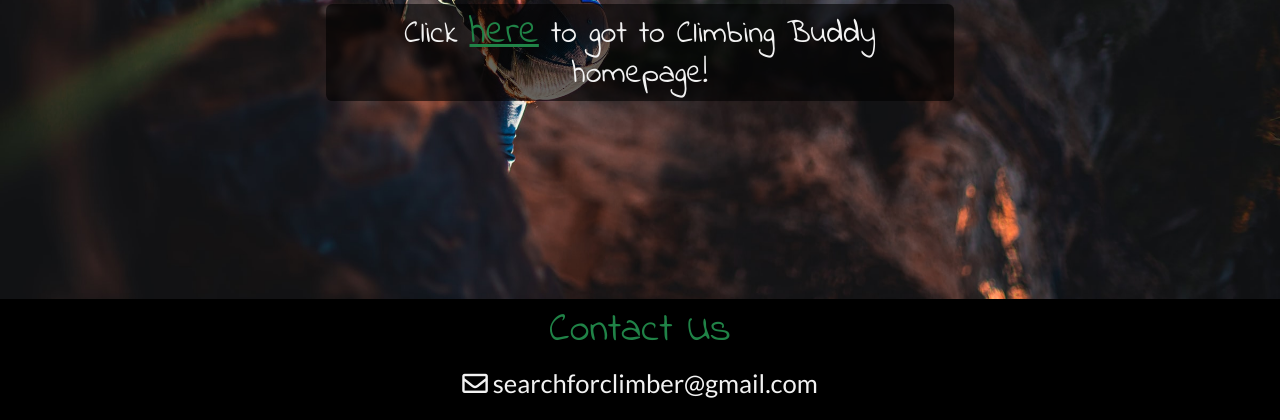
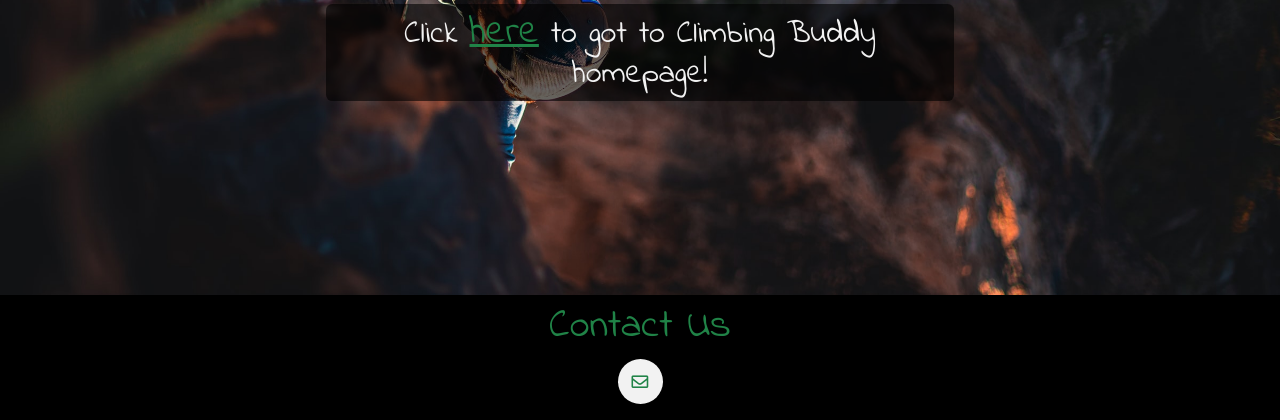
Before and after one commit to mateuszniechwiej/Climbing-Buddy, a Flask app: page /climbs in a window 1280 px wide. Shown: the part 380-800 px from the top of the page. Run offline with Flask 2, Linux system fonts and the light colour scheme; data that the repository does not hold is empty; some libraries are stand-ins or nearby versions.

Commit message:
Style footer contact mail icon

```diff
--- a/static/css/style.css
+++ b/static/css/style.css
@@ -78,6 +78,20 @@ footer a span:hover, footer i:hover {
     color: #1bab74;
 }
 
+.cb-footer i {
+    font-size: 1.2em;
+    color: #208347;
+}
+.cb-footer a {
+    color: #f2f2f2;
+    background-color: #f2f2f2;
+}
+.cb-footer i:hover {
+    color: #f2f2f2;
+}
+ .cb-footer a:hover {
+     background-color: #208347;
+ }
 
 
 /*------------------------------------- Home page styling */
--- a/templates/base.html
+++ b/templates/base.html
@@ -93,10 +93,9 @@
     <footer class="footer mt-auto pb-3">
         <div class="container-fluid" >
             <div class="row">
-                <div class="col text-center pt-2">
+                <div class="col text-center pt-2 cb-footer">
                     <h3>Contact Us</h3>
-                    <a href="mailto:searchforclimber@gmail.com"><i class="far fa-envelope"></i><span>
-                            searchforclimber@gmail.com</span></a>
+                    <a href="mailto:searchforclimber@gmail.com" class="btn btn-lg btn-floating " ><i class="far fa-envelope"></i></a>
                 </div>
             </div>
         </div>
```
